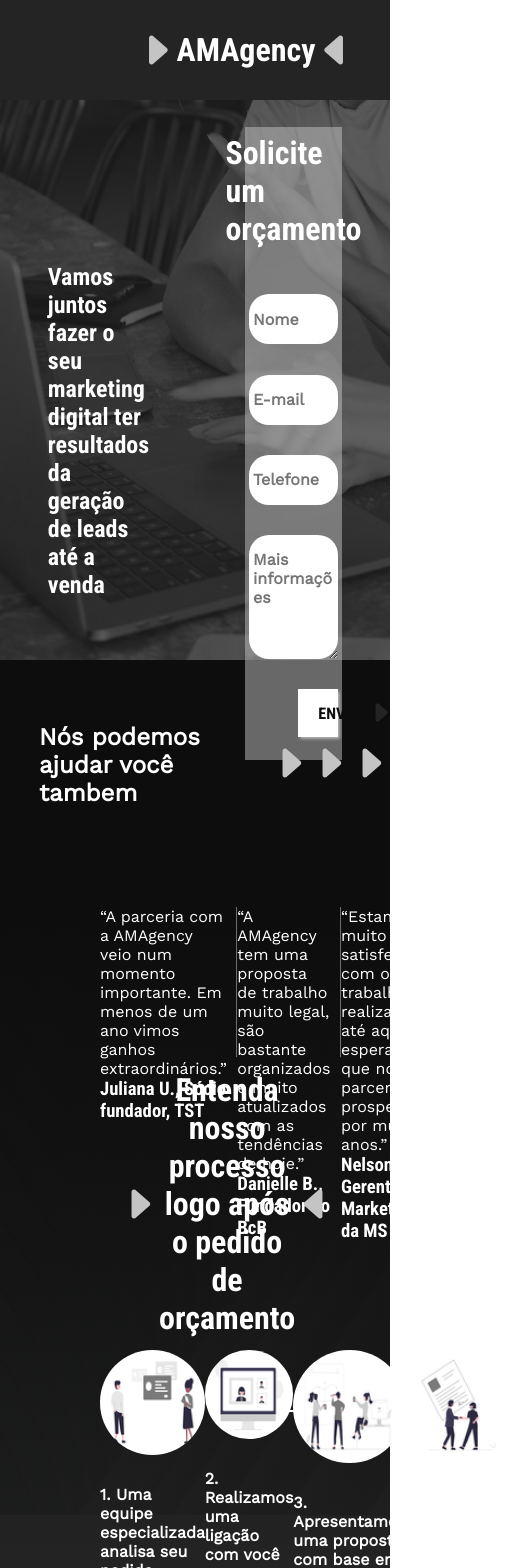
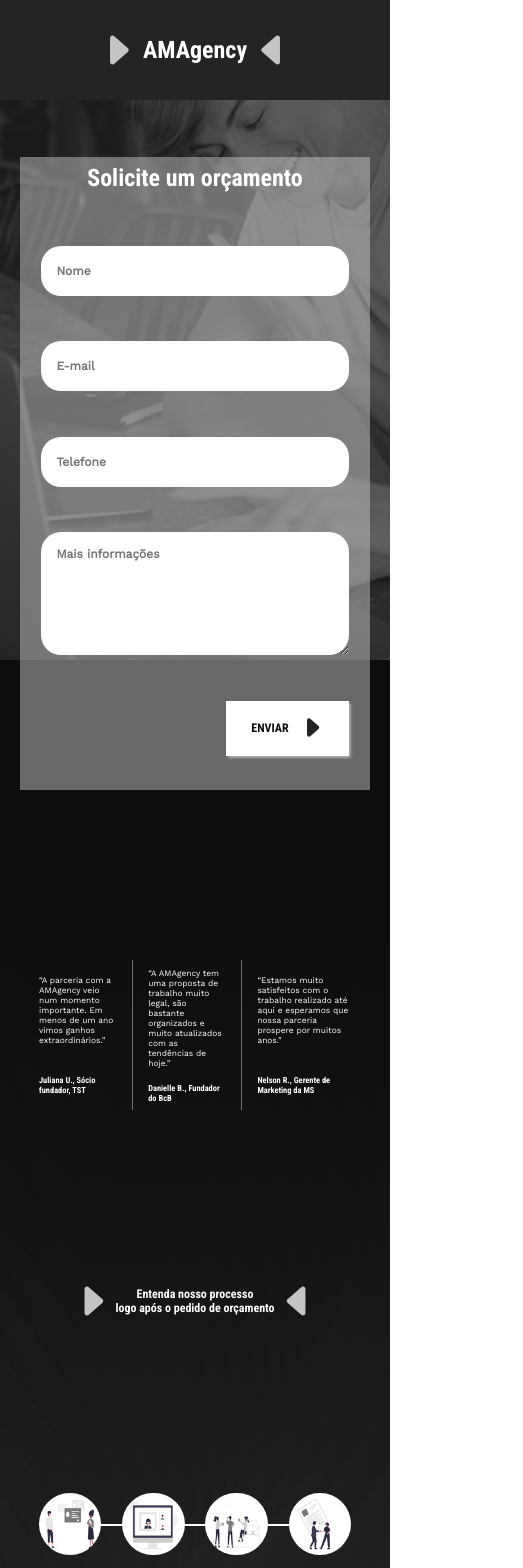
Before and after one commit to MoreiraAlex/ADesign, a Next.js app: page / in a window 390 px wide. Shown: the top 1568 px of the page, 523 px wide, since content can reach past the window. Built offline with nearby package versions, Linux system fonts and the light colour scheme.

Commit message:
Adicionando responsividade

```diff
--- a/layout/Head.js
+++ b/layout/Head.js
@@ -5,7 +5,6 @@
     <NextHead>
       <title>AMAgency</title>
       <meta name='description' content='Generated by create next app' />
-      {/* <link: */}
       <link rel="icon" href="/favicon.png" />
     </NextHead>
   )
--- a/styles/components/Logo.module.css
+++ b/styles/components/Logo.module.css
@@ -1,5 +1,5 @@
 .Logo{
-    width: 30%;
+    width: 50%;
     display: flex;
     flex-direction: row;
     justify-content: space-between;
--- a/styles/globals.css
+++ b/styles/globals.css
@@ -39,3 +39,10 @@
     background: black;
   }
 }
+
+@media (max-width: 1150px) {
+  :root {
+      font-size: 75%;
+  }
+
+}
--- a/styles/layout/Footer.module.css
+++ b/styles/layout/Footer.module.css
@@ -7,7 +7,7 @@
     position: relative;
     background-image: url('../../public/background2.jpg');
     background-size: cover;
-    background-position: 0 -200px;
+    background-position: 0 20%;
     background-repeat: no-repeat;
     background-attachment: fixed;
 }
--- a/styles/layout/Main.module.css
+++ b/styles/layout/Main.module.css
@@ -3,7 +3,7 @@
     height: 115vh;
     background-image: url('../../public/background1.jpg');
     background-size: cover;
-    background-position: 0 -100px;
+    background-position: 0 15%;
     background-repeat: no-repeat;
     background-attachment: fixed;
     filter: grayscale(100%);
@@ -38,11 +38,12 @@
     font-size: 1.5rem;
     font-weight: bold;
     color: var(--white);
-    flex-basis: 26vw;
+    flex-basis: 25vw;
 }
 
 .area1 .area{
     width: 25vw;
+    min-width: 350px;
     height: 75vh;
     display: flex;
     flex-direction: column;
@@ -50,7 +51,7 @@
     gap: 5%;
     position: relative;
     padding: 2% 1%;
-    margin-bottom: -100px;
+    margin-bottom: -130px;
 }
 
 .area1 .area::after{
@@ -102,7 +103,7 @@
     height: 25vh;
     background-color: var(--black);
     display: flex;
-    padding-left: 10%;
+    padding-left: 3rem;
     flex-direction: row;
     align-items: center;
     z-index: 1;
@@ -121,7 +122,7 @@
     height: 100vh;
     background-image: url('../../public/background2.jpg');
     background-size: cover;
-    background-position: 0 -200px;
+    background-position: 0 20%;
     background-repeat: no-repeat;
     background-attachment: fixed;
 
@@ -129,7 +130,7 @@
     flex-direction: column;
     justify-content: space-around;
     position: relative;
-    padding: 30px 100px;
+    padding: 1% 10%;
 }
 
 .content2::after {
@@ -209,7 +210,6 @@
 
 .line{
     position: relative;
-    width: 100px;
 }
 
 .line::after {
@@ -218,7 +218,58 @@
     content: '';
     border-bottom: 2px solid var(--white);
     width: 70vw;
-    height: 100%;
-    left: 150px;
+    left: 5vw;
     top: 60px;
 }
+
+@media (max-width: 900px) {
+
+    .area2 p, .area2 div{
+        display: none;
+    }
+}
+
+@media (max-width: 720px) {
+
+    .area1 h2{
+        display: none;
+    }
+
+    .area1 .area h2{
+        display: block;
+    }
+
+
+}
+
+@media (max-width: 650px) {
+
+    .area1 .area form{
+        width: 90%;
+        height: 90%;
+    }
+
+    .content2 p, .content2 h3 {
+        font-size: 70%;
+    }
+
+    .content2 h2 {
+        font-size: 100%;
+    }
+
+    .third ul li p{
+        /* font-size: 55%; */
+    }
+
+    .line::after {
+        top: 8vw;
+    }
+}
+
+@media (max-width: 450px) {
+
+    .third ul li p{
+        font-size: 55%;
+    }
+
+}
```
Also changed, not shown: pages/teste.js (deleted, +0 -12 lines).
